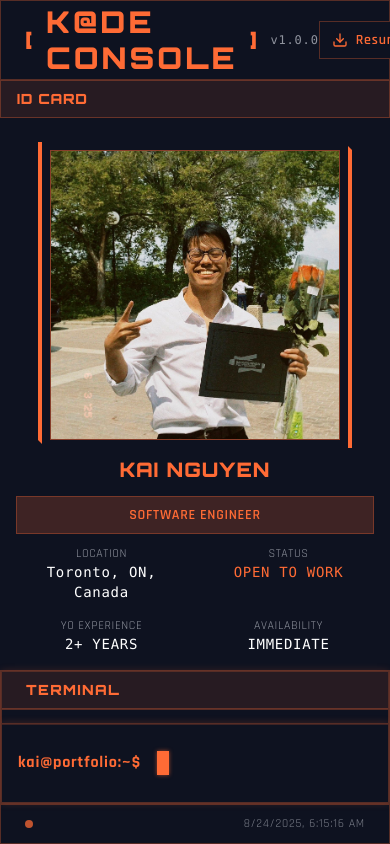
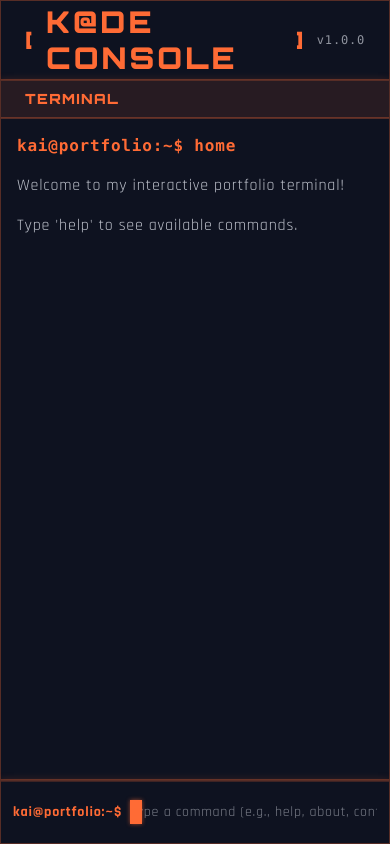
Before and after one commit to haidangve/Portfolio-KaiNguyen, a Next.js app: page / in a window 390 px wide. Built offline with nearby package versions, Linux system fonts and the light colour scheme.

Commit message:
Mobile Responsiveness Refactoring: - Hide ID card panel on mobile - Remove footer - remove tab navigation - hidden header buttons on mobile - add "contact" command. Socials and resume will be accessed this way. - touch optimized interface with larger tap targets and spacing (promptinput)

```diff
--- a/src/app/page.tsx
+++ b/src/app/page.tsx
@@ -17,6 +17,7 @@ export default function Home() {
     "skills",
     "experience",
     "education",
+    "contact",
     "home",
   ];
 
@@ -116,7 +117,7 @@ export default function Home() {
             </span>
           </div>
         </div>
-        <div className="flex items-center gap-3">
+        <div className="hidden lg:flex items-center gap-3">
           <Button
             href="https://drive.google.com/file/d/1O6tJD4kJrdcXpCtYku3lAf6RTN7_6C37/view?usp=sharing"
             target="_blank"
@@ -156,15 +157,15 @@ export default function Home() {
         </div>
       </header>
 
-      {/* Main Grid - Left: ID Card (510px), Right: Console + Chat Box */}
-      <main className="grid grid-cols-1 lg:grid-cols-[510px_1fr] h-[calc(100vh-120px)]">
-        {/* Left: ID Card */}
-        <div className="p-0">
+      {/* Main Content - ID Card hidden on mobile, full terminal on mobile */}
+      <main className="h-[calc(100vh-80px)] lg:h-[calc(100vh-120px)] lg:grid lg:grid-cols-[510px_1fr]">
+        {/* Left: ID Card - Hidden on mobile */}
+        <div className="p-0 hidden lg:block">
           <IdCard />
         </div>
 
-        {/* Right: Console + Chat Box */}
-        <div className="p-0 border-l border-thin min-h-0">
+        {/* Right: Console + Chat Box - Full width on mobile */}
+        <div className="p-0 h-full lg:border-l lg:border-thin min-h-0">
           <RightPanel
             activeTab={activeTab}
             onTabChange={setActiveTab}
@@ -175,8 +176,8 @@ export default function Home() {
         </div>
       </main>
 
-      {/* Footer - 40px height (DECORATION ONLY) */}
-      <footer className="h-[40px] bg-hud-panel border-t border-thin flex items-center justify-between px-6 pt-0">
+      {/* Footer - Hidden on mobile, shown on desktop */}
+      <footer className="hidden lg:flex h-[40px] bg-hud-panel border-t border-thin items-center justify-between px-6 pt-0">
         <div className="flex items-center gap-4">
           <div className="w-2 h-2 bg-hud-accent rounded-full animate-pulse"></div>
         </div>
--- a/src/components/Console.tsx
+++ b/src/components/Console.tsx
@@ -66,6 +66,10 @@ export function Console({
               <div className="text-hud-text/80">
                 <span className="text-hud-accent font-mono">education</span> -
                 View my education
+              </div>
+              <div className="text-hud-text/80">
+                <span className="text-hud-accent font-mono">contact</span> - Get
+                in touch and download resume
               </div>
               <div className="text-hud-text/80">
                 <span className="text-hud-accent font-mono">home</span> - Go to
@@ -311,6 +315,90 @@ export function Console({
             </div>
           </>
         );
+      case "contact":
+        return (
+          <>
+            <div className="text-hud-accent font-mono font-bold">
+              kai@portfolio:~$ contact
+            </div>
+            <div className="ml-4 mt-4 space-y-4">
+              <div className="text-hud-text/80">
+                Let&apos;s connect! Here&apos;s how to reach me:
+              </div>
+
+              <div className="space-y-3">
+                <div className="flex items-center gap-3">
+                  <span className="text-hud-accent font-mono w-16">Email:</span>
+                  <a
+                    href={`mailto:${personalData.email}`}
+                    className="text-hud-accent hover:text-hud-accent/80 transition-colors underline"
+                  >
+                    {personalData.email}
+                  </a>
+                </div>
+
+                <div className="flex items-center gap-3">
+                  <span className="text-hud-accent font-mono w-16">
+                    GitHub:
+                  </span>
+                  <a
+                    href={`https://${personalData.social.github}`}
+                    target="_blank"
+                    rel="noopener noreferrer"
+                    className="text-hud-accent hover:text-hud-accent/80 transition-colors underline"
+                  >
+                    {personalData.social.github}
+                  </a>
+                  <span className="text-hud-accent/60">↗</span>
+                </div>
+
+                <div className="flex items-center gap-3">
+                  <span className="text-hud-accent font-mono w-16">
+                    LinkedIn:
+                  </span>
+                  <a
+                    href={`https://${personalData.social.linkedin}`}
+                    target="_blank"
+                    rel="noopener noreferrer"
+                    className="text-hud-accent hover:text-hud-accent/80 transition-colors underline"
+                  >
+                    {personalData.social.linkedin}
+                  </a>
+                  <span className="text-hud-accent/60">↗</span>
+                </div>
+
+                <div className="flex items-center gap-3">
+                  <span className="text-hud-accent font-mono w-16">
+                    Instagram:
+                  </span>
+                  <a
+                    href="https://instagram.com/nvdh_ai"
+                    target="_blank"
+                    rel="noopener noreferrer"
+                    className="text-hud-accent hover:text-hud-accent/80 transition-colors underline"
+                  >
+                    {personalData.social.instagram}
+                  </a>
+                  <span className="text-hud-accent/60">↗</span>
+                </div>
+              </div>
+
+              <div className="mt-6 pt-4 border-t border-hud-accent/20">
+                <div className="text-hud-text/80 mb-3">Download my resume:</div>
+                <a
+                  href="https://drive.google.com/file/d/1O6tJD4kJrdcXpCtYku3lAf6RTN7_6C37/view?usp=sharing"
+                  target="_blank"
+                  rel="noopener noreferrer"
+                  className="inline-flex items-center gap-2 px-4 py-2 bg-hud-accent/10 text-hud-accent border border-hud-accent/30 rounded hover:bg-hud-accent/20 transition-colors"
+                >
+                  <span>📄</span>
+                  <span>Resume.pdf</span>
+                  <span className="text-hud-accent/60">↗</span>
+                </a>
+              </div>
+            </div>
+          </>
+        );
       case "home":
         return (
           <>
@@ -321,8 +409,7 @@ export function Console({
               Welcome to my interactive portfolio terminal!
             </div>
             <div className="text-hud-text/80 mt-4">
-              Type &apos;help&apos; to see available commands or click on the
-              tabs above.
+              Type &apos;help&apos; to see available commands.
             </div>
           </>
         );
@@ -355,8 +442,8 @@ export function Console({
         </h2>
       </div>
 
-      {/* Tabs - Chrome Style */}
-      <div className="flex bg-hud-panel overflow-x-auto">
+      {/* Tabs - Chrome Style - Hidden on mobile */}
+      <div className="hidden lg:flex bg-hud-panel overflow-x-auto">
         <Chip
           active={activeTab === "home"}
           onClick={() => onTabChange("home")}
@@ -409,7 +496,7 @@ export function Console({
       </div>
 
       {/* Console Content - Display Tab Content */}
-      <div className="flex-1 overflow-y-auto space-y-4 font-content text-base p-6 bg-hud-panel relative min-h-0 console-content">
+      <div className="flex-1 overflow-y-auto space-y-4 font-content text-base p-4 lg:p-6 bg-hud-panel relative min-h-0 console-content">
         {/* Subtle top border for merged effect */}
         <div className="absolute top-0 left-0 right-0 h-px bg-hud-accent/30"></div>
         {errorMessages.length > 0 ? (
--- a/src/components/PromptInput.tsx
+++ b/src/components/PromptInput.tsx
@@ -40,11 +40,13 @@ export function PromptInput({
   };
 
   return (
-    <div className="bg-hud-panel p-4 h-20 mt-0 relative border border-hud-accent/30 shadow-[0_0_8px_rgba(255,107,53,0.2)]">
+    <div className="bg-hud-panel p-3 lg:p-4 h-16 lg:h-20 mt-0 relative border border-hud-accent/30 shadow-[0_0_8px_rgba(255,107,53,0.2)]">
       {/* Subtle top border for separation */}
       <div className="absolute top-0 left-0 right-0 h-px bg-hud-accent/20"></div>
-      <div className="flex items-center gap-4 h-full">
-        <span className="text-hud-accent font-bold">kai@portfolio:~$</span>
+      <div className="flex items-center gap-2 lg:gap-4 h-full">
+        <span className="text-hud-accent font-bold text-sm lg:text-base">
+          kai@portfolio:~$
+        </span>
 
         <div className="flex items-center flex-1 relative">
           <input
@@ -53,11 +55,12 @@ export function PromptInput({
             value={inputValue}
             onChange={handleInputChange}
             onKeyPress={handleKeyPress}
-            className="bg-transparent border-none outline-none text-hud-text font-content text-sm w-full"
+            className="bg-transparent border-none outline-none text-hud-text font-content text-sm lg:text-sm w-full min-h-[44px] lg:min-h-auto"
             style={{
               caretColor: "transparent",
             }}
             autoFocus
+            placeholder="Type a command (e.g., help, about, contact)..."
           />
           <div
             className="w-3 h-6 bg-hud-accent animate-blink absolute shadow-[0_0_4px_rgba(255,107,53,0.6)]"
```
